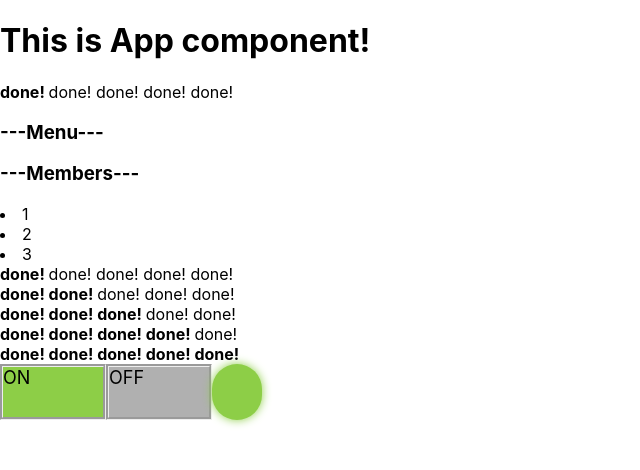
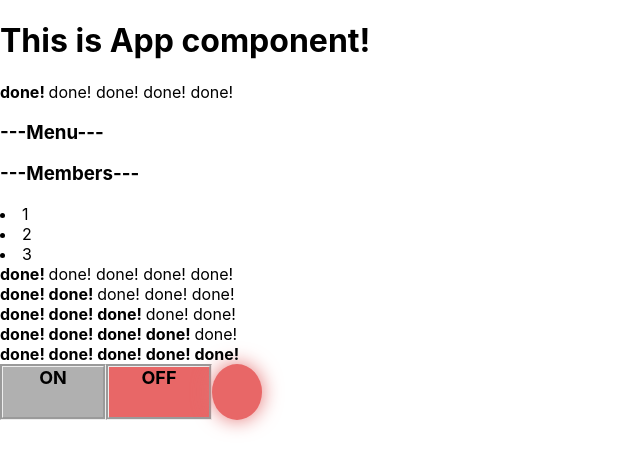
Before and after one commit to JulieBenchuk/react-kabzda-TS, a React (Create React App) app: page / in a window 1280 px wide. Shown: the top 470 px of the page, without its empty margins (0-640 px from the left). Built offline with nearby package versions, Linux system fonts and the light colour scheme.

Commit message:
edited CSS

```diff
--- a/src/App.tsx
+++ b/src/App.tsx
@@ -17,7 +17,7 @@ const App = () => {
             <Progress value={3}/>
             <Progress value={4}/>
             <Progress value={5}/>
-            <OnOff switchedOn={true}/>
+            <OnOff switchedOn={false}/>
         </>
     );
 }
--- a/src/components/OnOff/Off.tsx
+++ b/src/components/OnOff/Off.tsx
@@ -6,6 +6,8 @@ const Off = () => {
         <div>
             <div className={classes.square}>   ON   </div>
             <div className={classes.squareOff}>   OFF   </div>
+
+
             <div className={classes.circleOff}>   </div>
         </div>
     );
--- a/src/components/OnOff/On.tsx
+++ b/src/components/OnOff/On.tsx
@@ -6,6 +6,8 @@ const On = () => {
         <div >
             <div className={classes.squareOn}>   ON   </div>
             <div className={classes.square}>   OFF   </div>
+
+
             <div className={classes.circleOn}>   </div>
         </div>
     );
--- a/src/components/OnOff/OnOff.module.css
+++ b/src/components/OnOff/OnOff.module.css
@@ -1,10 +1,16 @@
 .all {
-    display: table;
-    width: 400px;
+    display: table-row;
+    text-align: center;
+    font-weight: bold;
+    width: auto;
     position: center;
+    margin: 10px;
+
+
 }
 .square {
     display: table-cell;
+    position: center;
     font-size: large;
     width: 100px;
     height: 50px;
@@ -13,6 +19,7 @@
 }
 .squareOn {
     display: table-cell;
+    position: center;
     font-size: large;
     width: 100px;
     height: 50px;
@@ -21,6 +28,7 @@
 }
 .squareOff {
     display: table-cell;
+    position: center;
     font-size: large;
     width: 100px;
     height: 50px;
@@ -31,20 +39,16 @@
 .circleOn {
     display: table-cell;
     width: 50px;
-    height: 50px;
     background-color: #8dce47;
-    border-radius: 50px;
-    box-shadow: 0 0 10px #8dce47;
+    border-radius: 100%;
+    box-shadow: 0 0 20px #bfff78;
 
 }
 .circleOff {
     display: table-cell;
     width: 50px;
-    height: 50px;
     background-color: #e86767;
-    border-radius: 50px;
-    box-shadow: 0 0 10px #e86767;
-
-
+    border-radius: 100%;
+    box-shadow: 0 0 20px #e37272;
 
 }
```
